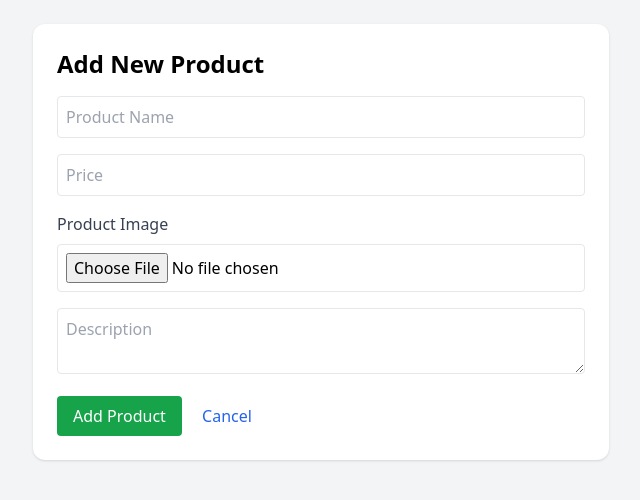
After one commit to Xer4n/vulnera, a Flask app: page /add_product in a window 1280 px wide. The commit adds this page. Shown: the top 500 px of the page, without its empty margins (319-959 px from the left). Run offline with Flask 3, Linux system fonts and the light colour scheme; a user stored in the database is signed in; some libraries are stand-ins or nearby versions.

Commit message:
Add product, and File inclusion

```diff
--- a/app.py
+++ b/app.py
@@ -5,6 +5,7 @@ import os
 import hashlib
 import database
 import random
+from math import floor
 
 
 h = hashlib.new('sha256')
@@ -60,7 +61,7 @@ def login():
             session["csrf_token"] = f"static-token-{random.randint(100,199)}" #FIXME: CHANGED FOR TESTING
 
 
-            flash(f"Login successfull for user: {user[1]}", "success")
+            flash(f"Welcome, {user[1]}!", "success")
             return redirect(url_for("home"))
         else:
             flash("Invalid username or password", "danger")
@@ -216,6 +217,39 @@ def delete_product(product_id):
         return jsonify({"success": True, "message": "Product deleted successfully!"}), 200
     else:
         return jsonify({"error": "Error deleting product."}), 500
+
+
+@app.route("/add_product", methods=["GET", "POST"])
+def add_product():
+    if not session.get("is_admin"):
+        flash("Access denied!", "danger")
+        return redirect(url_for("home"))
+
+    if request.method == "POST":
+
+        name = request.form.get("name")
+        desc = request.form.get("desc")
+        price = float(request.form.get("price"))
+
+        #image upload, also File Inclusion vulnerability. The app doesnt check that an image is being uploaded, one can make a reverse shell here.
+        image = request.files['image']
+
+        if image:
+            image_name = image.filename
+            image_path = os.path.join("static/img", image_name)
+            image.save(image_path)
+        else:
+            flash("No image uploaded")
+            image = "#"
+
+        database.add_product(name=name, price=floor(price), image=f"img/{image.filename}", desc=desc)
+
+        flash("Product added successfully")
+        return redirect(url_for("home"))
+
+    return render_template("addproduct.html")
+
+
 
 
 
@@ -474,7 +508,6 @@ def delete_user(userid):
 
 
 #Directory traversal vulnerability
-
 @app.route('/view')
 def view_file():
     filename = request.args.get("filename")
--- a/database.py
+++ b/database.py
@@ -7,7 +7,7 @@ DB_NAME = "users.db"
 
 def get_db_connection():
     """Connect to the database and return the connection."""
-    conn = sqlite3.connect(DB_NAME)
+    conn = sqlite3.connect(DB_NAME, timeout=10, check_same_thread=False)
     conn.row_factory = sqlite3.Row  # Enables dictionary-like row access
     return conn
 
--- /dev/null
+++ b/templates/addproduct.html
@@ -0,0 +1,24 @@
+<!DOCTYPE html>
+<html lang="en">
+<head>
+  <meta charset="UTF-8">
+  <title>Add Product</title>
+  <script src="https://cdn.tailwindcss.com"></script>
+</head>
+<body class="bg-gray-100 p-6">
+  <div class="max-w-xl mx-auto bg-white rounded-xl p-6 shadow">
+    <h1 class="text-2xl font-bold mb-4">Add New Product</h1>
+    <form method="POST" enctype="multipart/form-data">
+        <input name="name" placeholder="Product Name" required class="w-full border p-2 mb-4 rounded" />
+        <input name="price" placeholder="Price" type="number" step="0.01" required class="w-full border p-2 mb-4 rounded" />
+
+        <label class="block mb-2 text-gray-700">Product Image</label>
+        <input type="file" name="image" accept="image/*" required class="w-full border p-2 mb-4 rounded bg-white" />
+
+        <textarea name="desc" placeholder="Description" required class="w-full border p-2 mb-4 rounded"></textarea>
+        <button type="submit" class="bg-green-600 text-white px-4 py-2 rounded hover:bg-green-700 transition">Add Product</button>
+        <a href="{{ url_for('home') }}" class="ml-4 text-blue-600 hover:underline">Cancel</a>
+    </form>
+  </div>
+</body>
+</html>
--- a/templates/product.html
+++ b/templates/product.html
@@ -107,7 +107,11 @@
                 </button>
             </form>
         </div>
+
+
     </div>
+
+
 
 </body>
 </html>
```
Also changed, not shown: templates/shop.html (+10 -1 lines), static/img/6b47719b1ac52a027cda18444b548cf8.jpg (added), static/img/beautiful-new-photos-of-papa-v-from-rolling-stone-uk-v0-s66smppn39qe1.webp (added), static/img/ergo.png (added), users.db.
